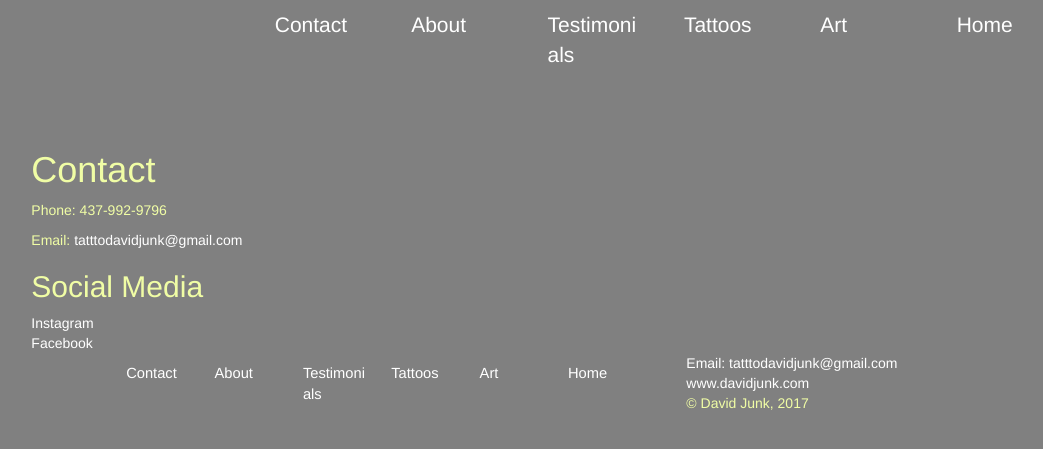
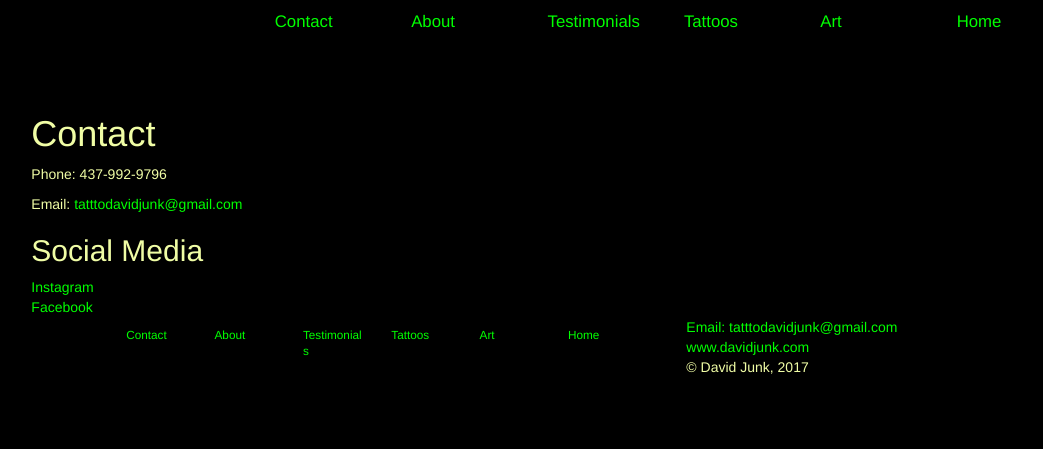
Before and after one commit to shaynak112/artPortfolio, a PHP site: page /contact.php in a window 1280 px wide. Shown: the top 449 px of the page, without its empty margins (187-1230 px from the left). Run offline with PHP 8.4, Linux system fonts and the light colour scheme.

Commit message:
Add files via upload
adjusted background colour and nav menu

```diff
--- a/style/style.css
+++ b/style/style.css
@@ -7,7 +7,7 @@
 
 body
 {
-	background-color:grey;
+	background-color:black !important;
 	color:#F0FDA5;
 }
 
@@ -20,7 +20,7 @@ h1,h2,h3,h4,p
 
 a
 {
-	color:white;
+	color:#00ff00 !important;
 }
 
 
@@ -29,7 +29,7 @@ a
 .navList
 {
 	/*display:list-item;*/
-	font-size:1.5em;
+	font-size:1.2em;
 	list-style:none;
 	text-decoration:none;
 	text-decoration-color:none;
```
